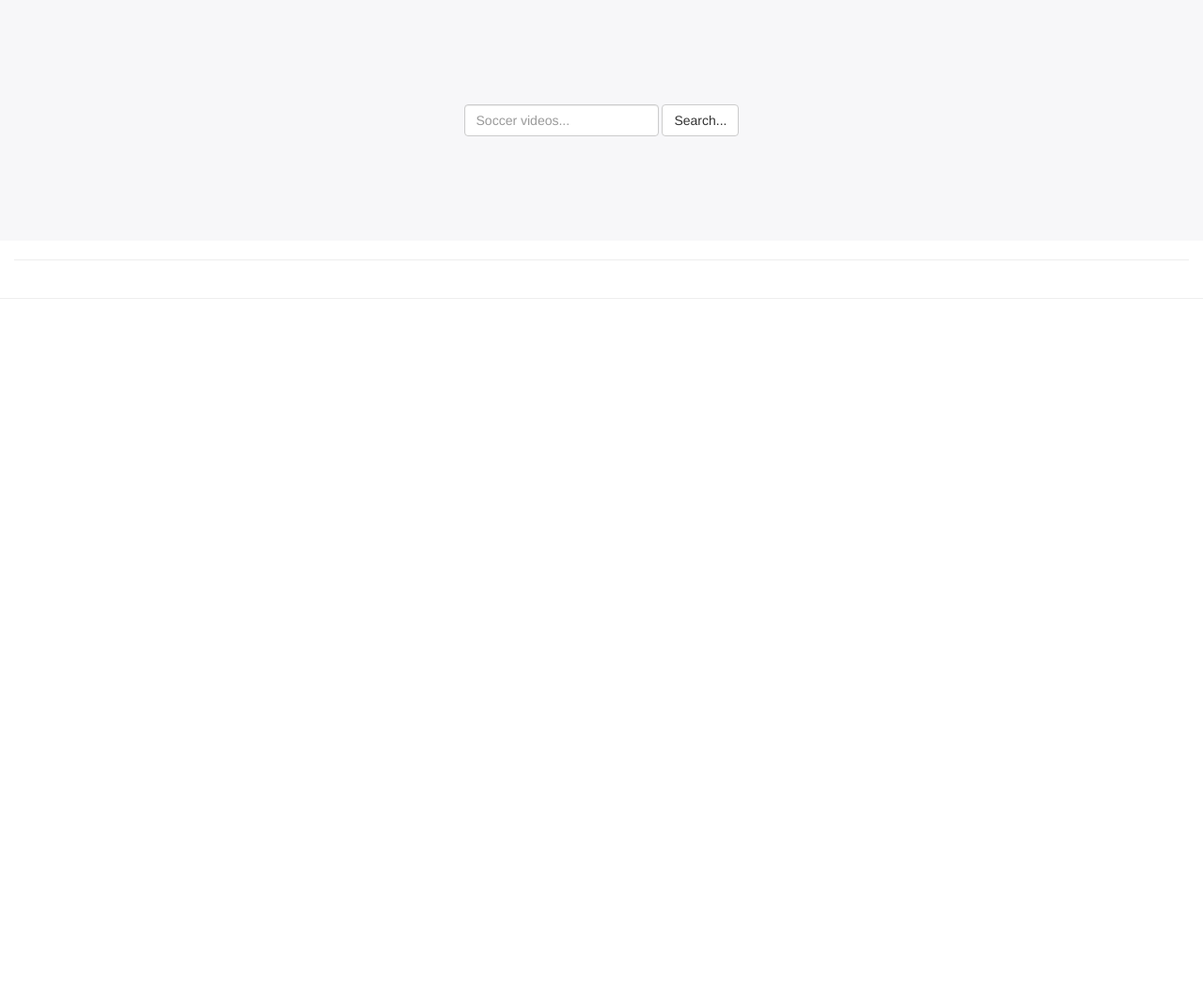
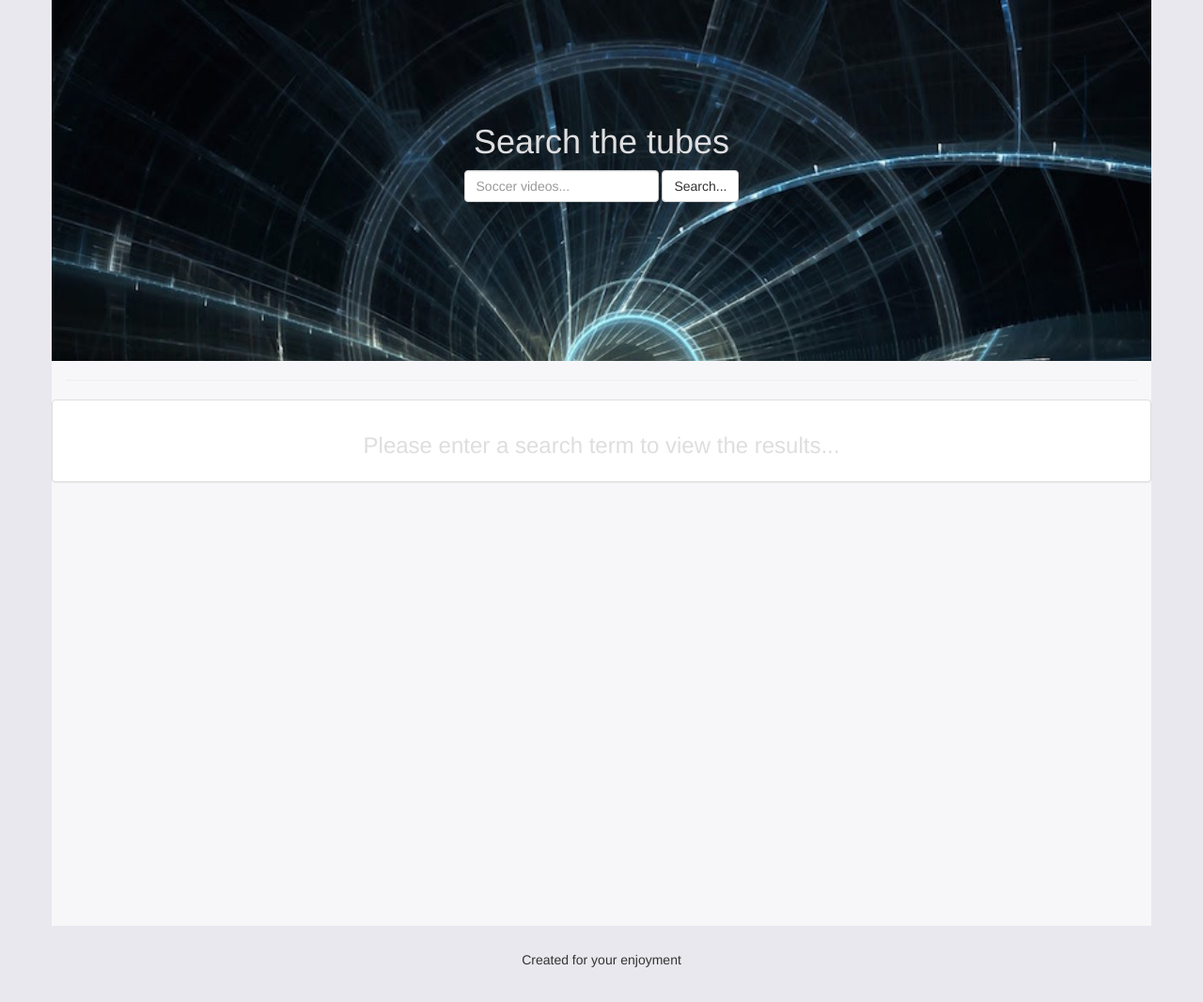
Before and after one commit to Karobka/APIpractice, a plain HTML site: page index.html in a window 1280 px wide. Shown: the whole page at 94% size. Before the commit the page ends 800 px from the top, so only its background shows below. Drawn offline with nearby package versions, Linux system fonts and the light colour scheme.

Commit message:
final layout

```diff
--- a/app/app.js
+++ b/app/app.js
@@ -5,10 +5,11 @@ $(document).ready(function(){
     /** Get User input--Search with it*/
     $("#search-form").submit(function(event) {
         event.preventDefault();
-        $(".col-md-4").remove();
+        $(".col-md-12").remove();
         var searchVal = $("#search-input").val();
         getResults(searchVal);
         $("#search-input").val("");
+        $("#message").remove();
     });
 
     /** Get info from youtube */
@@ -30,15 +31,24 @@ $(document).ready(function(){
     function showResults(results){
         $.each(results, function(index, value){
             console.log(value.snippet.title);  /** title is a key in the object  */
-            $("#results-row").append();
-            $("#results-row").append("<div class='col-md-4'>" +
-                "<h3>" + value.snippet.title + "</h3>" +
+            //$("#title-row").append(
+            $("#results-row").append(
+                //video title
+                "<div class='col-md-12 text-center'>" + "<h3>" + value.snippet.title + "</h3>" +
+                //video
+                "<div class='col-md-12'>" +
+                //"<h3>" + value.snippet.title + "</h3>" +
                 "<span>" +
-                "<a href=" + 'https://www.youtube.com/watch?v=' + value.id.videoId + ">" +
-                "<img src=" + value.snippet.thumbnails.medium.url + ">" + "</span>" +
-                "</a>" +
+                    //"<iframe width='420' height='315' src=http://www.youtube.com/embed/" + value.id.videoId + "?autoplay=0></iframe>" +
+                    "<a href=" + 'https://www.youtube.com/watch?v=' + value.id.videoId + ">" +
+                        "<img src=" + value.snippet.thumbnails.medium.url + ">" +
+                    "</a>" +
+                "</span>" +
                 "</div>");
         });
+
+
+
 
     }
 
--- a/css/main.css
+++ b/css/main.css
@@ -1,20 +1,39 @@
+body {
+    background-color: #e8e8ee;
+}
+
+.container {
+    background-color: #f7f7f9;
+}
+
+
 .jumbotron {
     height: 30%;
+
 }
 
 #headline {
     background-color: #f7f7f9;
-    height: 256px;
+    height: 384px;
+    background-image: url("../images/tubes.jpg");
+    background-repeat: no-repeat;
+    background-size: cover;
+    color: #dedee0;
 }
 
 #banner-box {
     padding-top: 111px;
 }
 
-li {
-    border-right: solid 1px black;
+#results-row {
+    height: 40em;
 }
 
-li:last {
-    border: none;
+footer {
+    padding-top: 2%;
+    padding-bottom: 2%;
 }
+
+#message {
+    color: #dedee0;
+}
--- a/index.html
+++ b/index.html
@@ -16,10 +16,11 @@
 </head>
 <body>
 
-<div class="container-fluid">
+<div class="container">
   <!-- headline row -->
   <div class="row" id="headline">
     <div class="text-center" id="banner-box">
+      <h1>Search the tubes</h1>
       <form class="form-inline" id="search-form">
         <div class="form-group">
           <input type="text" class="form-control" id="search-input" placeholder="Soccer videos..." required></input>
@@ -30,13 +31,17 @@
   </div>
   <hr>
   <!-- results section -->
-  <div class="row" id="results">
-    <!-- first row -->
-    <div class="row text-center" id="results-row">
+  <div class="row text-center" id="results-row">
+    <div class="panel panel-default" id="message">
+      <div class="panel-body">
+        <h3>Please enter a search term to view the results...</h3>
+      </div>
     </div>
-    <hr>
   </div>
 </div>
+<footer class="text-center">
+  <p>Created for your enjoyment</p>
+</footer>
      <!-- jQuery (necessary for Bootstrap's JavaScript plugins) -->
 <script src="https://code.jquery.com/jquery.min.js"></script>
 <script src="https://maxcdn.bootstrapcdn.com/bootstrap/3.3.6/js/bootstrap.min.js"></script>
```
Also changed, not shown: images/tubes.jpg (added).
